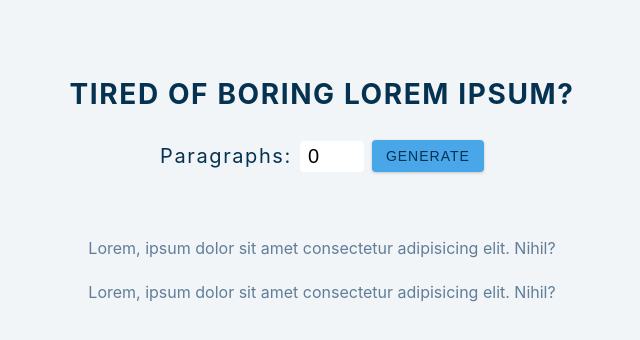
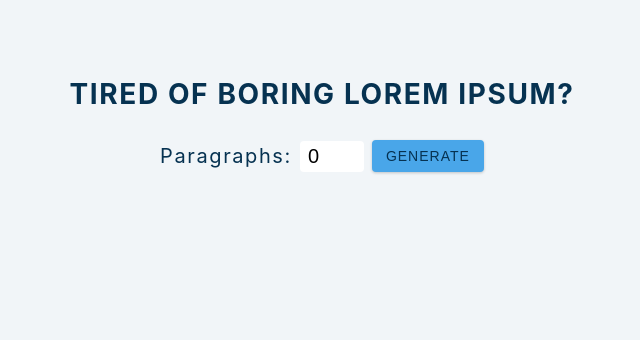
Before and after one commit to 5n0weirdo/LM-generator-project, a React (Create React App) app: page / in a window 1280 px wide. Shown: the top 340 px of the page, without its empty margins (318-958 px from the left). Built offline with nearby package versions, Linux system fonts and the light colour scheme.

Commit message:
Display number of  paragraphs

```diff
--- a/src/App.js
+++ b/src/App.js
@@ -5,7 +5,8 @@
   const [text, setText] = useState([]);
   const handleSubmit = (e) => {
     e.preventDefault();
-    console.log("Submit");
+    let amount = parseInt(count);
+    setText(data.slice(0, amount));
   };
   const handleChange = (e) => {
     setCount(e.target.value);
@@ -28,12 +29,9 @@
           </button>
         </form>
         <article className="lorem-text">
-          <p>
-            Lorem, ipsum dolor sit amet consectetur adipisicing elit. Nihil?
-          </p>
-          <p>
-            Lorem, ipsum dolor sit amet consectetur adipisicing elit. Nihil?{" "}
-          </p>
+          {text.map((item, index) => {
+            return <p key={index}>{item}</p>;
+          })}
         </article>
       </section>
     </div>
```
